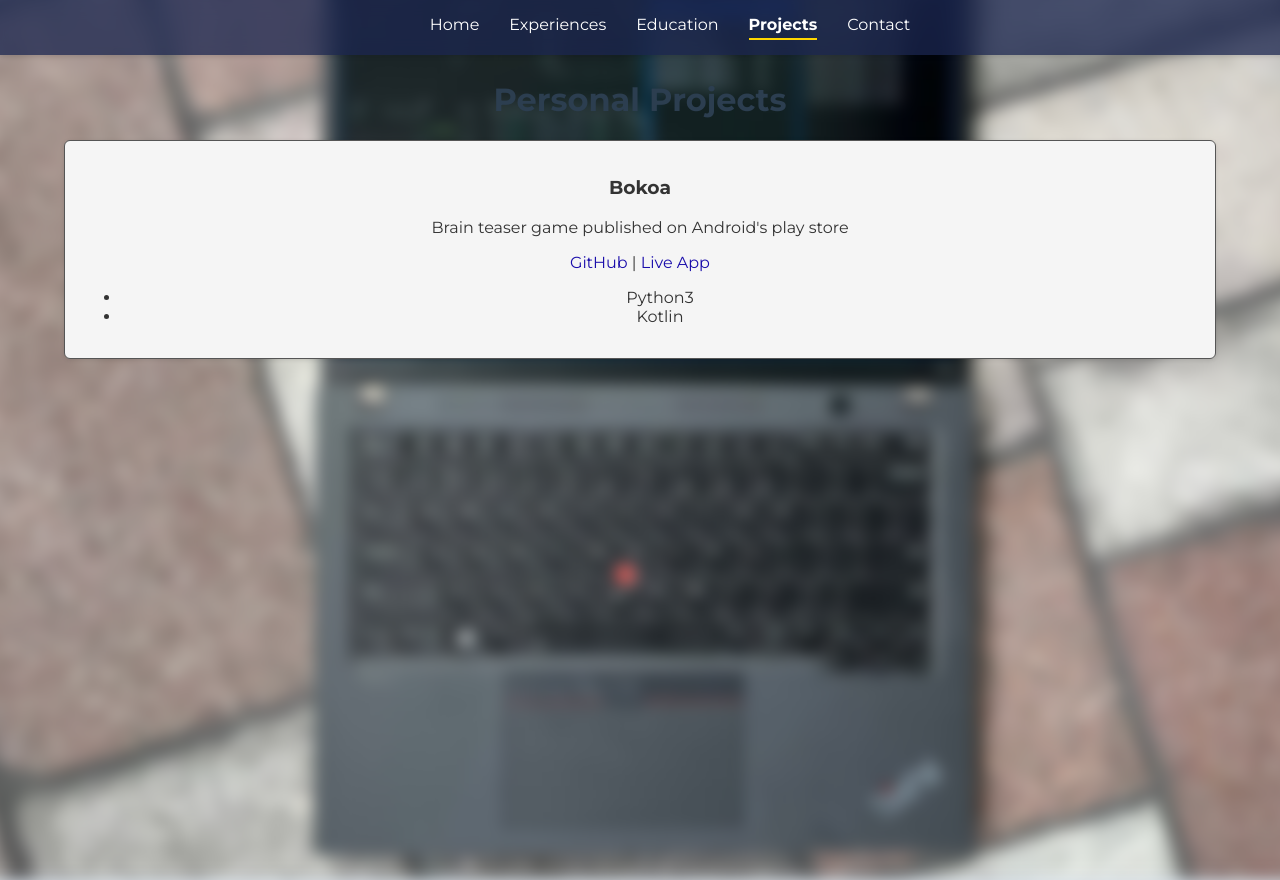
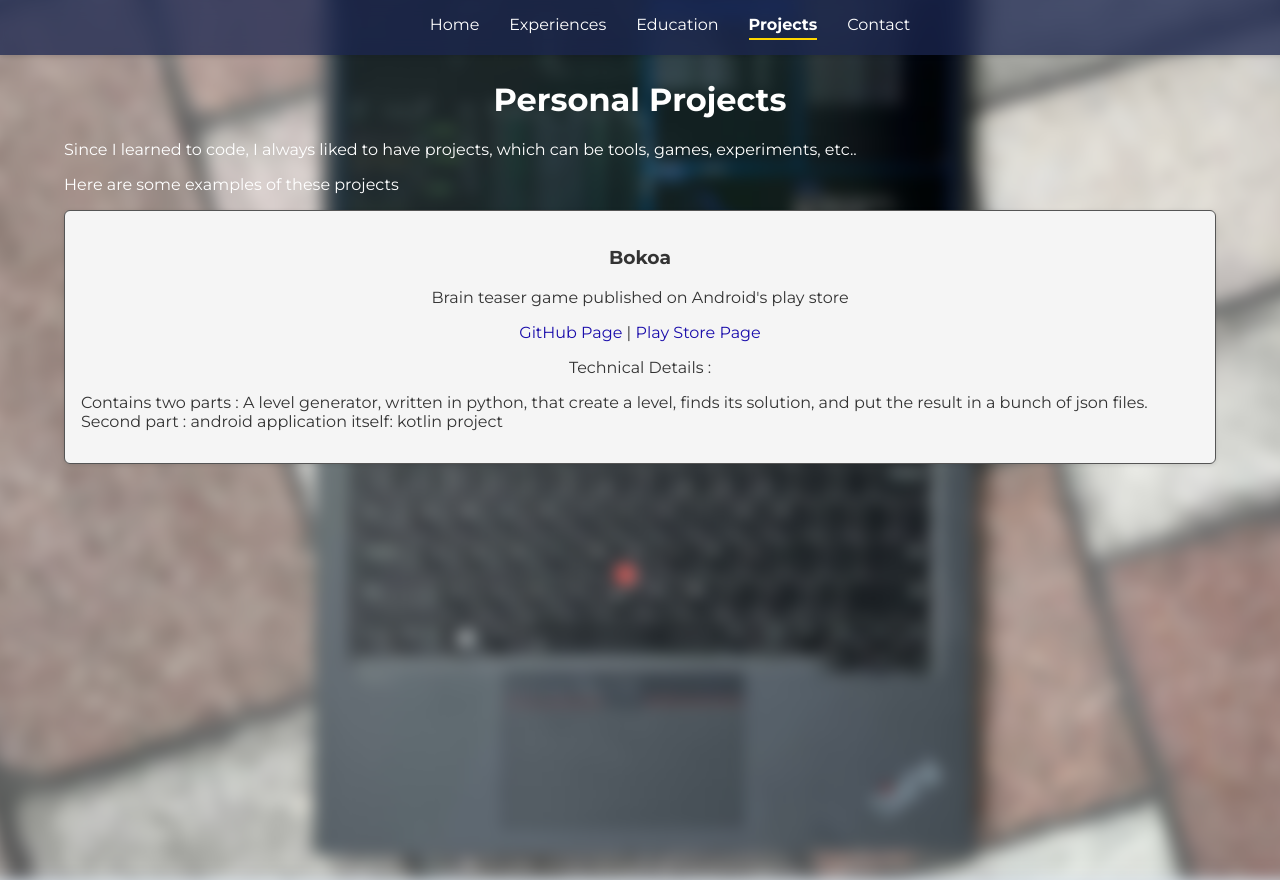
Before and after one commit to cedric-dem/my-portfolio, a Vue app: page /projects in a window 1280 px wide. Built offline with nearby package versions, Linux system fonts and the light colour scheme.

Commit message:
improve projects page

```diff
--- a/src/components/ProjectCard.vue
+++ b/src/components/ProjectCard.vue
@@ -3,12 +3,11 @@
     <h3>{{ name }}</h3>
     <p class="description">{{ description }}</p>
     <p class="links">
-      <a :href="github" target="_blank" rel="noopener">GitHub</a>
-      <span v-if="app"> | <a :href="app" target="_blank" rel="noopener">Live App</a></span>
+      <a :href="github" target="_blank" rel="noopener">GitHub Page</a>
+      <span v-if="app"> | <a :href="app" target="_blank" rel="noopener">Play Store Page</a></span>
     </p>
-    <ul v-if="tech && tech.length" class="tech">
-      <li v-for="(item, index) in tech" :key="index">{{ item }}</li>
-    </ul>
+    <p> Technical Details :</p>
+    <p class="technical">{{ technical }}</p>
   </div>
 </template>
 
@@ -19,10 +18,7 @@ defineProps({
   description: String,
   github: String,
   app: String,
-  tech: {
-    type: Array,
-    default: () => []
-  }
+  technical: String
 })
 </script>
 
@@ -50,4 +46,10 @@ defineProps({
 .links a:hover {
   text-decoration: underline;
 }
+
+.technical{
+  text-align: left;
+}
+
+
 </style>
--- a/src/views/ProjectsPage.vue
+++ b/src/views/ProjectsPage.vue
@@ -8,7 +8,7 @@ const projects = [
     description: "Brain teaser game published on Android's play store",
     github: 'https://github.com/cedric-dem/bokoa',
     app: 'https://play.google.com/store/apps/details?id=com.slykos.bokoa',
-    tech: ['Python3','Kotlin']
+    technical: 'Contains two parts : A level generator, written in python, that create a level, finds its solution, and put the result in a bunch of json files. Second part : android application itself: kotlin project'
   }
 ]
 </script>
@@ -17,6 +17,8 @@ const projects = [
   <ParallaxBackground image="bg_projects.jpg" />
   <div class="projects">
     <h1>Personal Projects </h1>
+    <p>Since I learned to code, I always liked to have projects, which can be tools, games, experiments, etc.. </p>
+    <p>Here are some examples of these projects</p>
     <ProjectCard
         v-for="(project, index) in projects"
         :key="index"
@@ -30,4 +32,11 @@ const projects = [
   width: 90%;
   margin: 80px auto 40px;
 }
+.projects h1{
+  color: #fff;
+}
+.projects p{
+  color: #fff;
+  text-align: left
+}
 </style>
```
